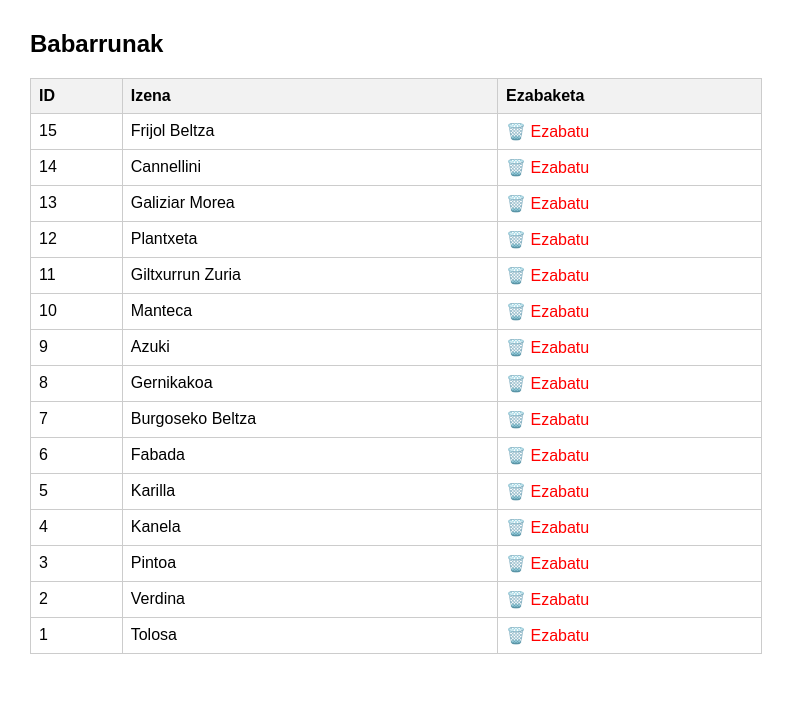
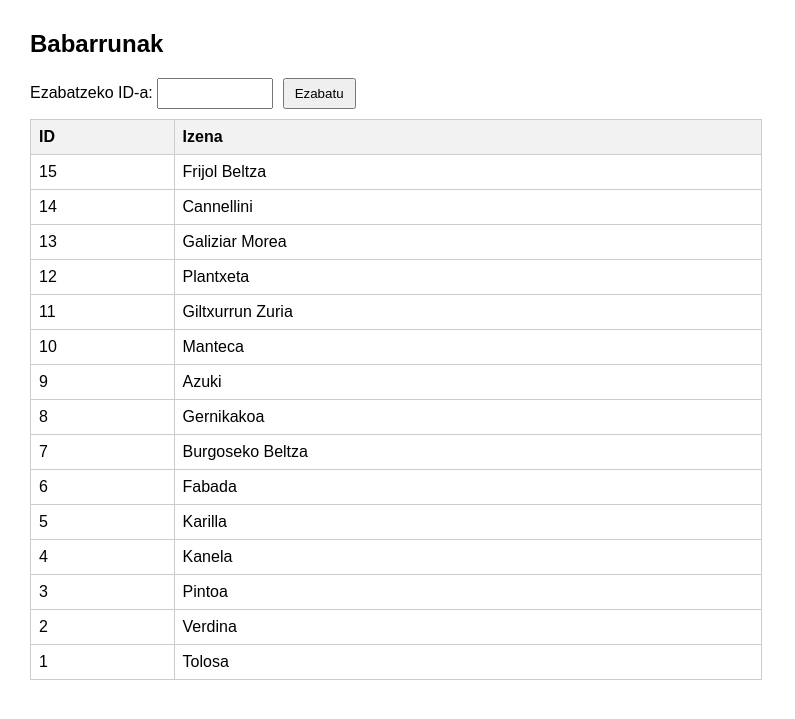
Before and after one commit to lagonzal42/segurProiektu, a PHP site: page /php/delete_item/index.php in a window 1280 px wide. Shown: the top 719 px of the page, without its empty margins (0-795 px from the left). Run offline with PHP 8.4, Linux system fonts and the light colour scheme; data comes from the database, SQL or seed files in the repository; data that the repository does not hold is empty.

Commit message:
delete_item aldatuta botoia gehitzeko id zuzenarekin

```diff
--- a/app/php/delete_item/index.php
+++ b/app/php/delete_item/index.php
@@ -1,14 +1,15 @@
 <?php
-  $hostname = "db";
-  $username = "admin";
-  $password = "test";
-  $db = "segurproiektua";
+$hostname = "db";
+$username = "admin";
+$password = "test";
+$db = "segurproiektua";
 
 $conn = new mysqli($hostname, $username, $password, $db);
 if ($conn->connect_error) {
     die("Error de conexión: " . $conn->connect_error);
 }
 
+// Borrado de registro si se pasa el parámetro id
 if (isset($_GET['id'])) {
     $id = intval($_GET['id']);
     $stmt = $conn->prepare("DELETE FROM babarrunak WHERE id = ?");
@@ -17,53 +18,55 @@ if (isset($_GET['id'])) {
     if ($stmt->execute()) {
         echo "<p style='color:green;'>✅ $id babarruna borratu da.</p>";
     } else {
-        echo "<p style='color:red;'>❌ Errore bat gertatu da babarruna borratzean" . $stmt->error . "</p>";
+        echo "<p style='color:red;'>❌ Errore bat gertatu da babarruna borratzean: " . htmlspecialchars($stmt->error) . "</p>";
     }
 
     $stmt->close();
 }
 
+// Obtener todos los registros
 $sql = "SELECT * FROM babarrunak ORDER BY id DESC";
 $result = $conn->query($sql);
 ?>
 
 <!DOCTYPE html>
-<html lang="es">
+<html lang="eu">
 <head>
     <meta charset="UTF-8">
-    <title>Borratu datuak</title>
+    <title>Babarrunak ezabatu</title>
     <style>
         body { font-family: Arial, sans-serif; margin: 30px; }
         table { border-collapse: collapse; width: 60%; margin-top: 10px; }
         th, td { border: 1px solid #ccc; padding: 8px; text-align: left; }
         th { background-color: #f2f2f2; }
-        a { color: red; text-decoration: none; }
-        a:hover { text-decoration: underline; }
+        input[type="number"] { padding: 6px; width: 100px; }
+        button { padding: 6px 10px; margin-left: 5px; cursor: pointer; }
     </style>
 </head>
 <body>
     <h2>Babarrunak</h2>
+
+    <!-- Formulario para eliminar por ID -->
+    <form method="get" action="">
+        <label for="id">Ezabatzeko ID-a:</label>
+        <input type="number" name="id" id="id" min="1" required>
+        <button type="submit" id="item_delete_submit">Ezabatu</button>
+    </form>
+
     <table>
         <tr>
             <th>ID</th>
             <th>Izena</th>
-            <th>Ezabaketa</th>
         </tr>
         <?php if ($result->num_rows > 0): ?>
             <?php while ($row = $result->fetch_assoc()): ?>
                 <tr>
                     <td><?= htmlspecialchars($row['id']) ?></td>
                     <td><?= htmlspecialchars($row['Izena']) ?></td>
-                    <td>
-                        <a href="http://localhost:81/delete_item?id=<?= $row['id'] ?>"
-                           onclick="return confirm('Ezabatu nahi duzu <?= $row['id'] ?> produktua?');">
-                           🗑️ Ezabatu
-                        </a>
-                    </td>
                 </tr>
             <?php endwhile; ?>
         <?php else: ?>
-            <tr><td colspan="3">Ez dago produkturik.</td></tr>
+            <tr><td colspan="2">Ez dago produkturik.</td></tr>
         <?php endif; ?>
     </table>
 </body>
--- a/docker-compose.yml
+++ b/docker-compose.yml
@@ -9,8 +9,8 @@ services:
         - db
       volumes:
         - ./app:/var/www/html/
-      environment:
-        - ALLOW_OVERRIDE=true
+      # environment:
+      #   - ALLOW_OVERRIDE=true
 
    db:
      image: mariadb:10.8.2
```
